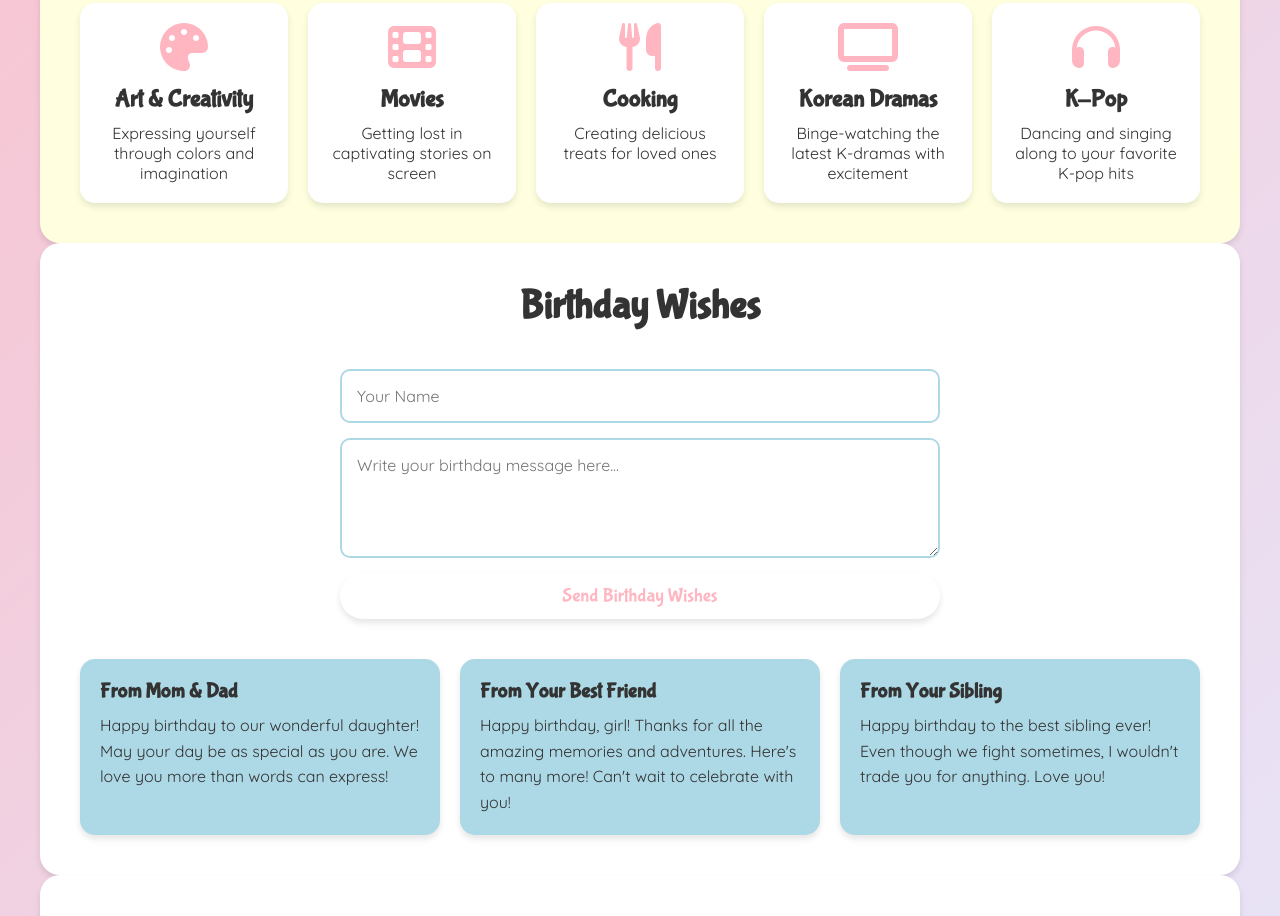
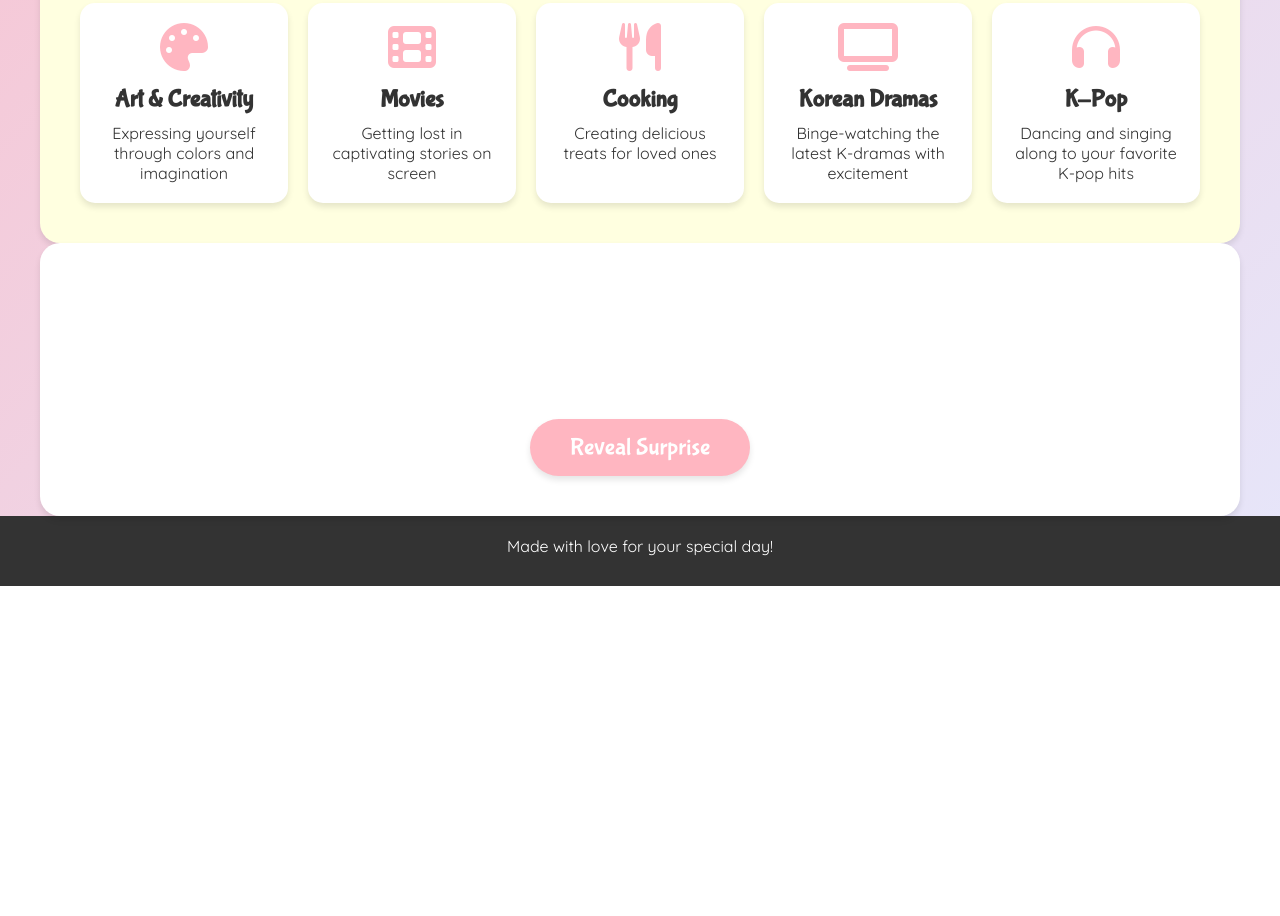
Before and after one commit to aisahilbhagat/birthday-website, a website: page index.html in a window 1280 px wide. Shown: the part 1264-2180 px from the top of the page. After the commit the page ends 1850 px from the top, so only its background shows below. Drawn offline with Linux system fonts and the light colour scheme.

Commit message:
Comment out messages section in index.html

```diff
--- a/index.html
+++ b/index.html
@@ -859,7 +859,7 @@
     </section>
 
     <!-- Messages Section -->
-    <section class="messages" id="messages">
+    <!-- <section class="messages" id="messages">
         <h2 class="section-title">Birthday Wishes</h2>
         <div class="message-form">
             <input type="text" id="senderName" placeholder="Your Name">
@@ -881,7 +881,7 @@
             </div>
         </div>
     </section>
-
+     -->
     <!-- Final Surprise Section -->
     <section class="surprise" id="surprise">
         <div class="confetti-container" id="confettiContainer"></div>
```
